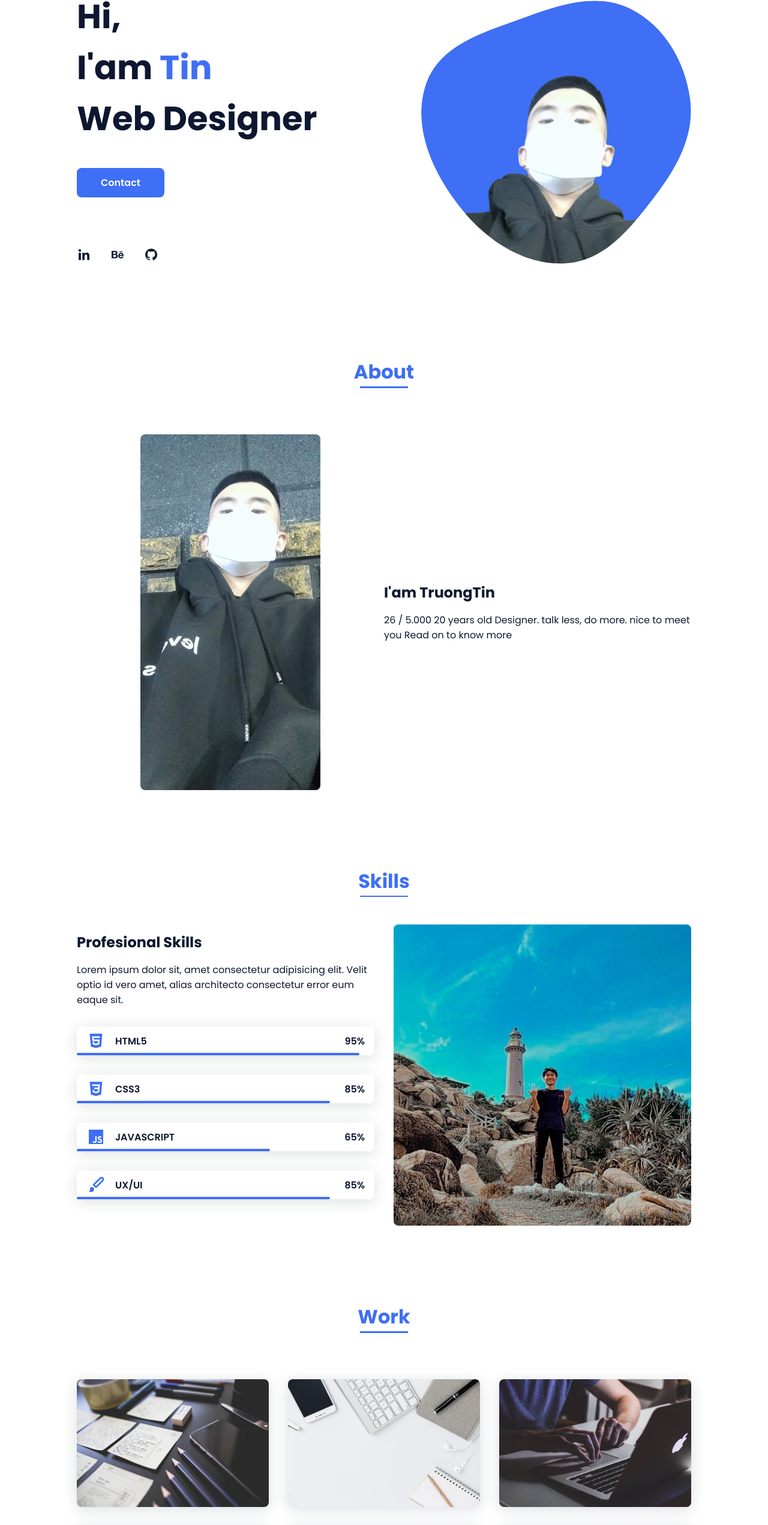
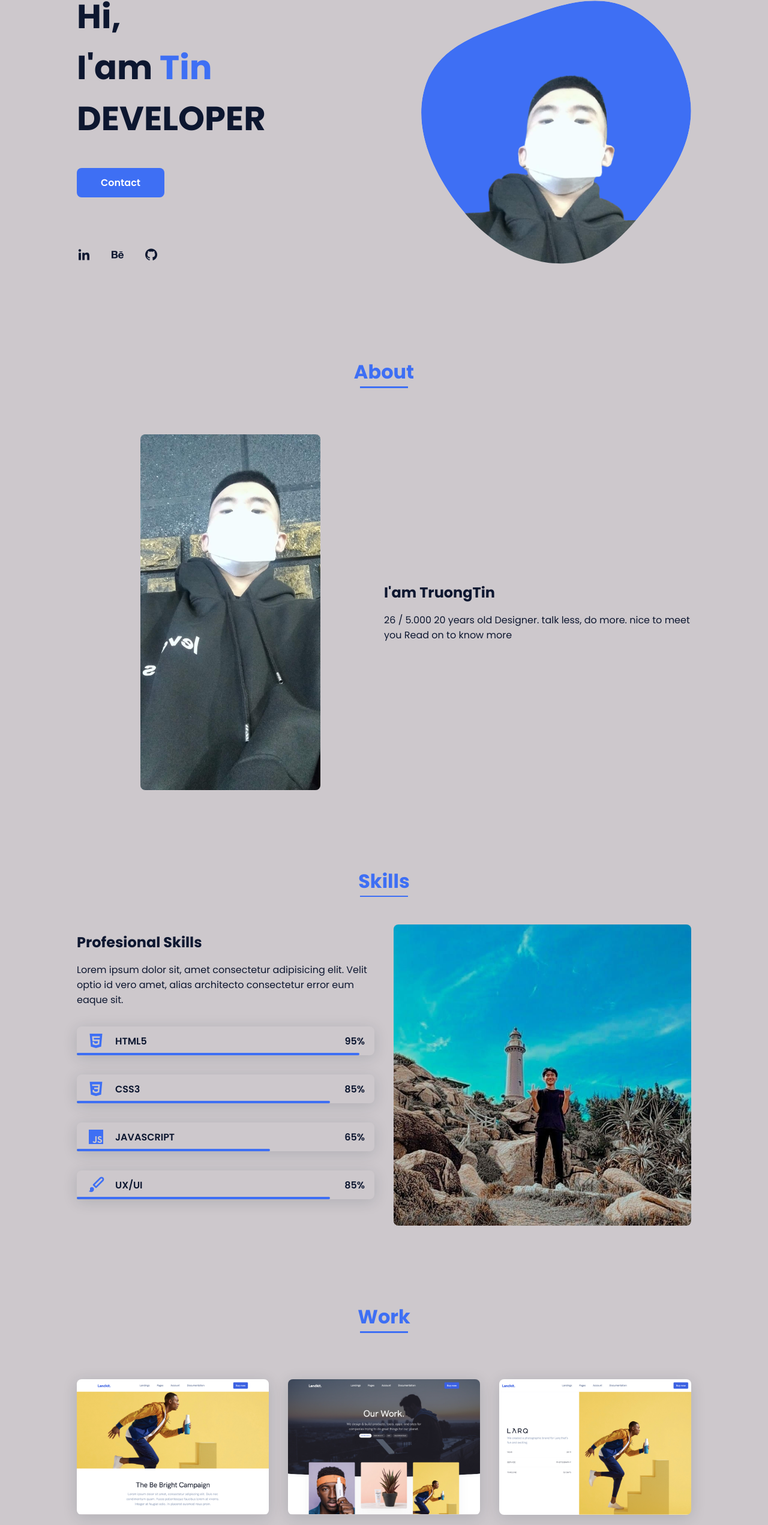
Before and after one commit to truongtin1515/gain, a plain HTML site: page index.html in a window 1280 px wide. Shown: the part 175-2717 px from the top of the page at 60% size. Drawn offline with nearby package versions, Linux system fonts and the light colour scheme.

Commit message:
codegain2

```diff
--- a/index.html
+++ b/index.html
@@ -10,6 +10,11 @@
         <link href='https://cdn.jsdelivr.net/npm/boxicons@2.0.5/css/boxicons.min.css' rel='stylesheet'>
 
         <title>NGUYEN TRUONG TIN</title>
+        <style>
+            body{
+                background-color: rgb(205, 200, 204);
+            }
+        </style>
     </head>
     <body>
         <!--===== HEADER =====-->
@@ -39,7 +44,7 @@
             <!--===== HOME =====-->
             <section class="home bd-grid" id="home">
                 <div class="home__data">
-                    <h1 class="home__title">Hi,<br>I'am <span class="home__title-color">Tin</span><br><strong>Web Designer</strong></h1>
+                    <h1 class="home__title">Hi,<br>I'am <span class="home__title-color">Tin</span><br><strong>DEVELOPER</strong></h1>
 
                     <a href="https://www.facebook.com/profile.php?id=100017617680594" class="button">Contact</a>
                 </div>
@@ -154,22 +159,22 @@
 
                 <div class="work__container bd-grid">
                     <a href="" class="work__img">
-                        <img src="img/work1.jpg" alt="">
+                        <img src="img/portfolio-case-study.jpg" alt="">
                     </a>
                     <a href="" class="work__img">
-                        <img src="img/work2.jpg" alt="">
+                        <img src="img/portfolio-masonry.jpg" alt="">
+                    </a>
+                    <a href="" class="work__img">
+                        <img src="img/portfolio-sidebar-fluid.jpg" alt="">
+                    </a>
+                    <a href="" class="work__img">
+                        <img src="img/portfolio-grid-rows.jpg" alt="">
                     </a>
                     <a href="" class="work__img">
                         <img src="img/work3.jpg" alt="">
                     </a>
                     <a href="" class="work__img">
-                        <img src="img/work4.jpg" alt="">
-                    </a>
-                    <a href="" class="work__img">
                         <img src="img/work5.jpg" alt="">
-                    </a>
-                    <a href="" class="work__img">
-                        <img src="img/work6.jpg" alt="">
                     </a>
                 </div>
             </section>
```
Also changed, not shown: img/portfolio-case-study.jpg (added), img/portfolio-grid-rows.jpg (added), img/portfolio-masonry.jpg (added), img/portfolio-parallax.jpg (added), img/portfolio-sidebar-fluid.jpg (added), img/rental.jpg (added).
